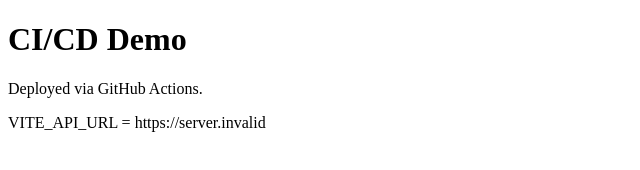
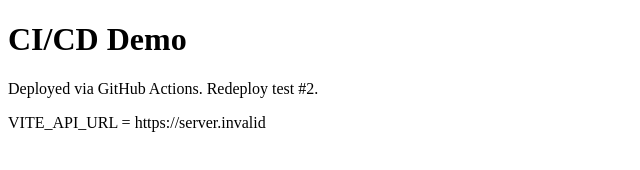
Before and after one commit to HoangTien0204/pocketbase-cicd-todo, a website built with Vite: page web/index.html in a window 1280 px wide. Shown: the whole page, without its empty margins (0-640 px from the left). Built offline with nearby package versions, Linux system fonts and the light colour scheme; no server answers.

Commit message:
Redeploy test #2

```diff
--- a/web/index.html
+++ b/web/index.html
@@ -6,7 +6,7 @@
   </head>
   <body>
     <h1>CI/CD Demo</h1>
-    <p>Deployed via GitHub Actions.</p>
+    <p>Deployed via GitHub Actions. Redeploy test #2.</p>
     <p id="api-url"></p>
     <script type="module" src="/main.js"></script>
   </body>
```
